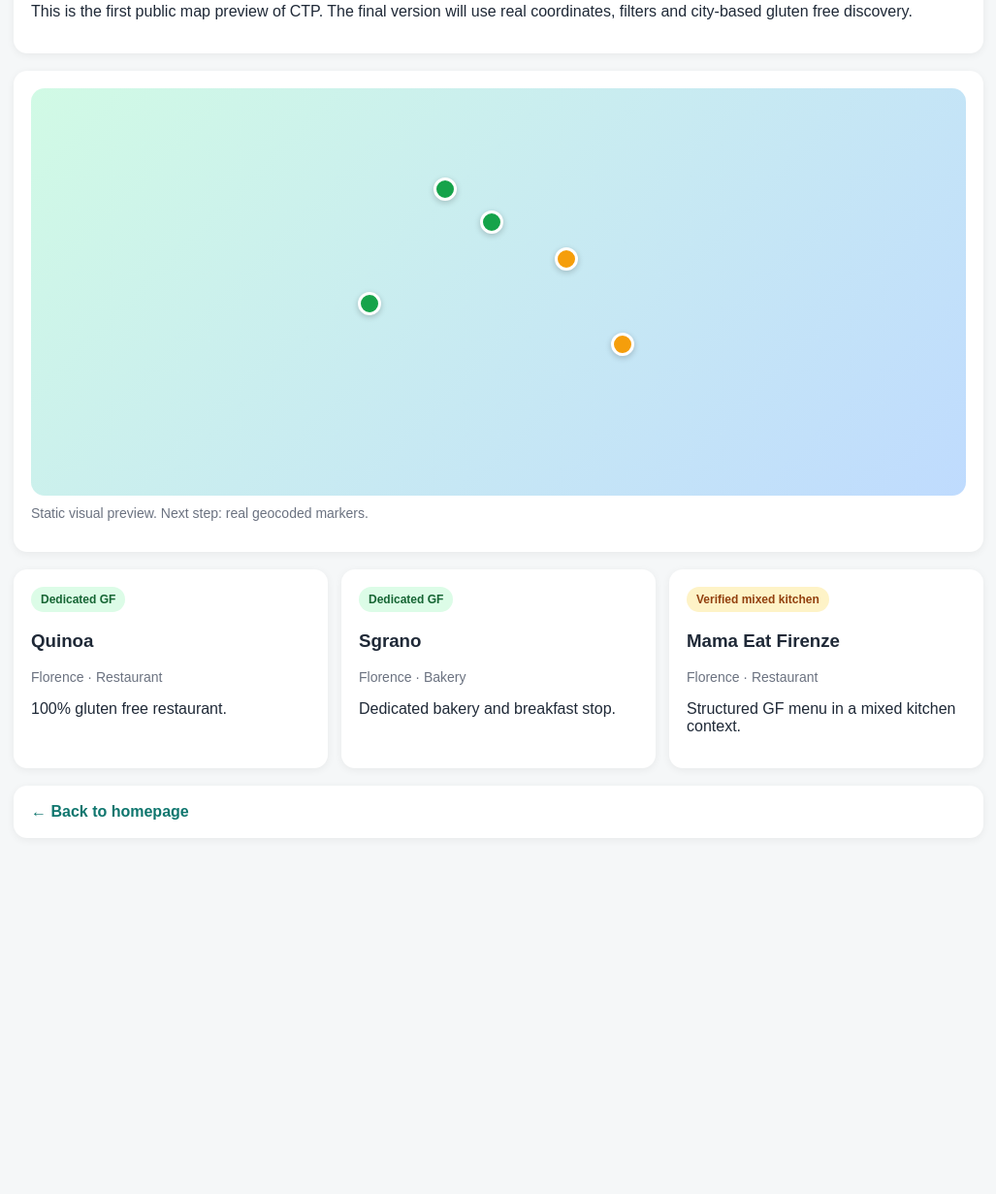
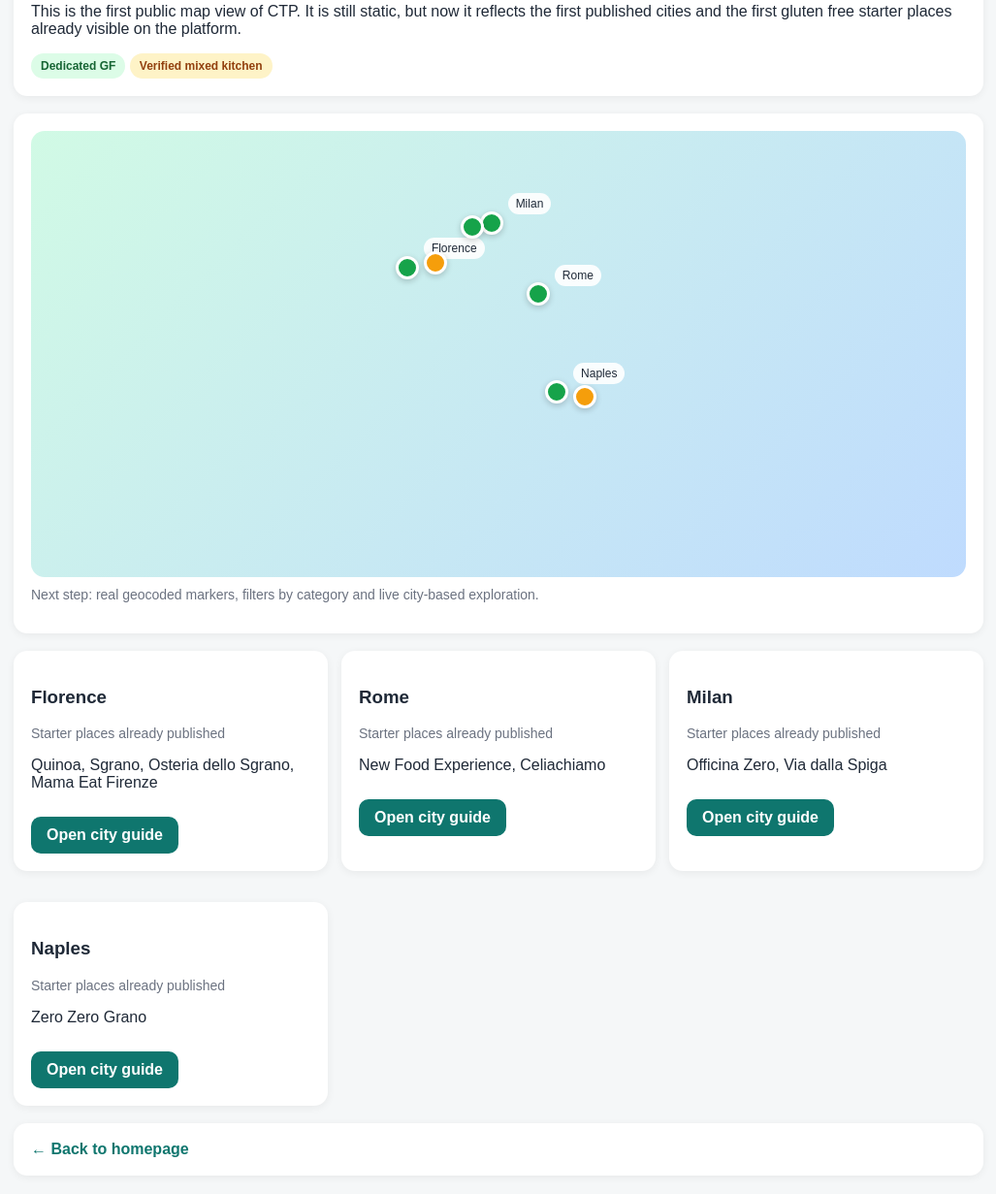
Before and after one commit to avvmatteosenesi-afk/celiac-travel-platform, a plain HTML site: page map.html in a window 1280 px wide. Shown: the part 173-1404 px from the top of the page at 97% size, without its empty margins (126-1153 px from the left). Before the commit the page ends 1079 px from the top, so only its background shows below. Drawn offline with Linux system fonts and the light colour scheme.

Commit message:
Add files via upload

```diff
--- a/map.html
+++ b/map.html
@@ -12,58 +12,85 @@ header{background:#0F766E;color:#fff;padding:18px 20px;font-weight:bold}
 .badge{display:inline-block;padding:6px 10px;border-radius:999px;font-size:12px;font-weight:bold}
 .green{background:#dcfce7;color:#166534}
 .yellow{background:#fef3c7;color:#92400e}
-.mapbox{height:420px;border-radius:14px;background:linear-gradient(135deg,#d1fae5,#bfdbfe);position:relative;overflow:hidden}
+.small{color:#6b7280;font-size:14px}
+a{color:#0F766E;text-decoration:none;font-weight:bold}
+.btn{display:inline-block;background:#0F766E;color:#fff;padding:10px 16px;border-radius:10px;text-decoration:none;margin-right:8px;margin-top:10px}
+.mapbox{height:460px;border-radius:14px;background:linear-gradient(135deg,#d1fae5,#bfdbfe);position:relative;overflow:hidden}
 .pin{position:absolute;width:18px;height:18px;border-radius:50%;border:3px solid white;box-shadow:0 2px 6px rgba(0,0,0,.2)}
 .pin.green{background:#16a34a}
 .pin.yellow{background:#f59e0b}
+.label{position:absolute;font-size:12px;background:rgba(255,255,255,.9);padding:4px 8px;border-radius:999px}
 .grid{display:grid;grid-template-columns:repeat(auto-fit,minmax(240px,1fr));gap:14px}
-a{color:#0F766E;text-decoration:none;font-weight:bold}
-.small{color:#6b7280;font-size:14px}
 </style>
 </head>
 <body>
 <header>Celiac Travel Platform</header>
 <div class="container">
+
 <div class="card">
 <h1>Map Preview</h1>
-<p>This is the first public map preview of CTP. The final version will use real coordinates, filters and city-based gluten free discovery.</p>
+<p>This is the first public map view of CTP. It is still static, but now it reflects the first published cities and the first gluten free starter places already visible on the platform.</p>
+<div>
+<span class="badge green">Dedicated GF</span>
+<span class="badge yellow">Verified mixed kitchen</span>
+</div>
 </div>
 
 <div class="card">
 <div class="mapbox">
-<div class="pin green" style="top:22%;left:43%"></div>
-<div class="pin green" style="top:30%;left:48%"></div>
-<div class="pin yellow" style="top:39%;left:56%"></div>
-<div class="pin green" style="top:50%;left:35%"></div>
-<div class="pin yellow" style="top:60%;left:62%"></div>
+  <div class="pin green" style="top:28%;left:39%"></div>
+  <div class="label" style="top:24%;left:42%">Florence</div>
+
+  <div class="pin green" style="top:34%;left:53%"></div>
+  <div class="label" style="top:30%;left:56%">Rome</div>
+
+  <div class="pin green" style="top:18%;left:48%"></div>
+  <div class="label" style="top:14%;left:51%">Milan</div>
+
+  <div class="pin green" style="top:56%;left:55%"></div>
+  <div class="label" style="top:52%;left:58%">Naples</div>
+
+  <div class="pin yellow" style="top:27%;left:42%"></div>
+  <div class="pin green" style="top:19%;left:46%"></div>
+  <div class="pin yellow" style="top:57%;left:58%"></div>
 </div>
-<p class="small" style="margin-top:10px">Static visual preview. Next step: real geocoded markers.</p>
+<p class="small" style="margin-top:10px">Next step: real geocoded markers, filters by category and live city-based exploration.</p>
 </div>
 
 <div class="grid">
   <div class="card">
-    <span class="badge green">Dedicated GF</span>
-    <h3>Quinoa</h3>
-    <p class="small">Florence · Restaurant</p>
-    <p>100% gluten free restaurant.</p>
+    <h3>Florence</h3>
+    <p class="small">Starter places already published</p>
+    <p>Quinoa, Sgrano, Osteria dello Sgrano, Mama Eat Firenze</p>
+    <a class="btn" href="/florence.html">Open city guide</a>
   </div>
+
   <div class="card">
-    <span class="badge green">Dedicated GF</span>
-    <h3>Sgrano</h3>
-    <p class="small">Florence · Bakery</p>
-    <p>Dedicated bakery and breakfast stop.</p>
+    <h3>Rome</h3>
+    <p class="small">Starter places already published</p>
+    <p>New Food Experience, Celiachiamo</p>
+    <a class="btn" href="/rome.html">Open city guide</a>
   </div>
+
   <div class="card">
-    <span class="badge yellow">Verified mixed kitchen</span>
-    <h3>Mama Eat Firenze</h3>
-    <p class="small">Florence · Restaurant</p>
-    <p>Structured GF menu in a mixed kitchen context.</p>
+    <h3>Milan</h3>
+    <p class="small">Starter places already published</p>
+    <p>Officina Zero, Via dalla Spiga</p>
+    <a class="btn" href="/milan.html">Open city guide</a>
+  </div>
+
+  <div class="card">
+    <h3>Naples</h3>
+    <p class="small">Starter places already published</p>
+    <p>Zero Zero Grano</p>
+    <a class="btn" href="/naples.html">Open city guide</a>
   </div>
 </div>
 
 <div class="card">
 <a href="/index.html">← Back to homepage</a>
 </div>
+
 </div>
 </body>
 </html>
```
